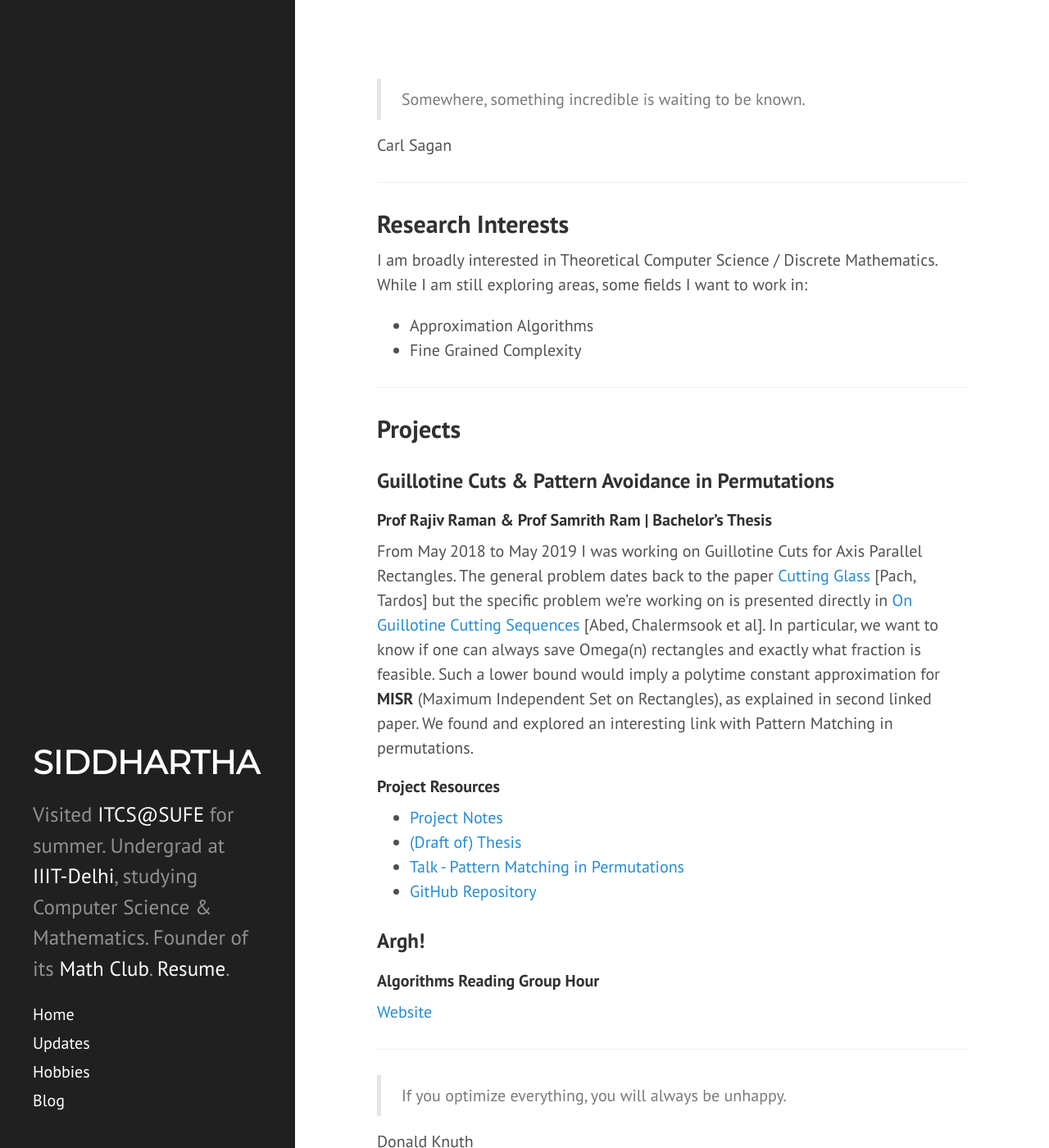
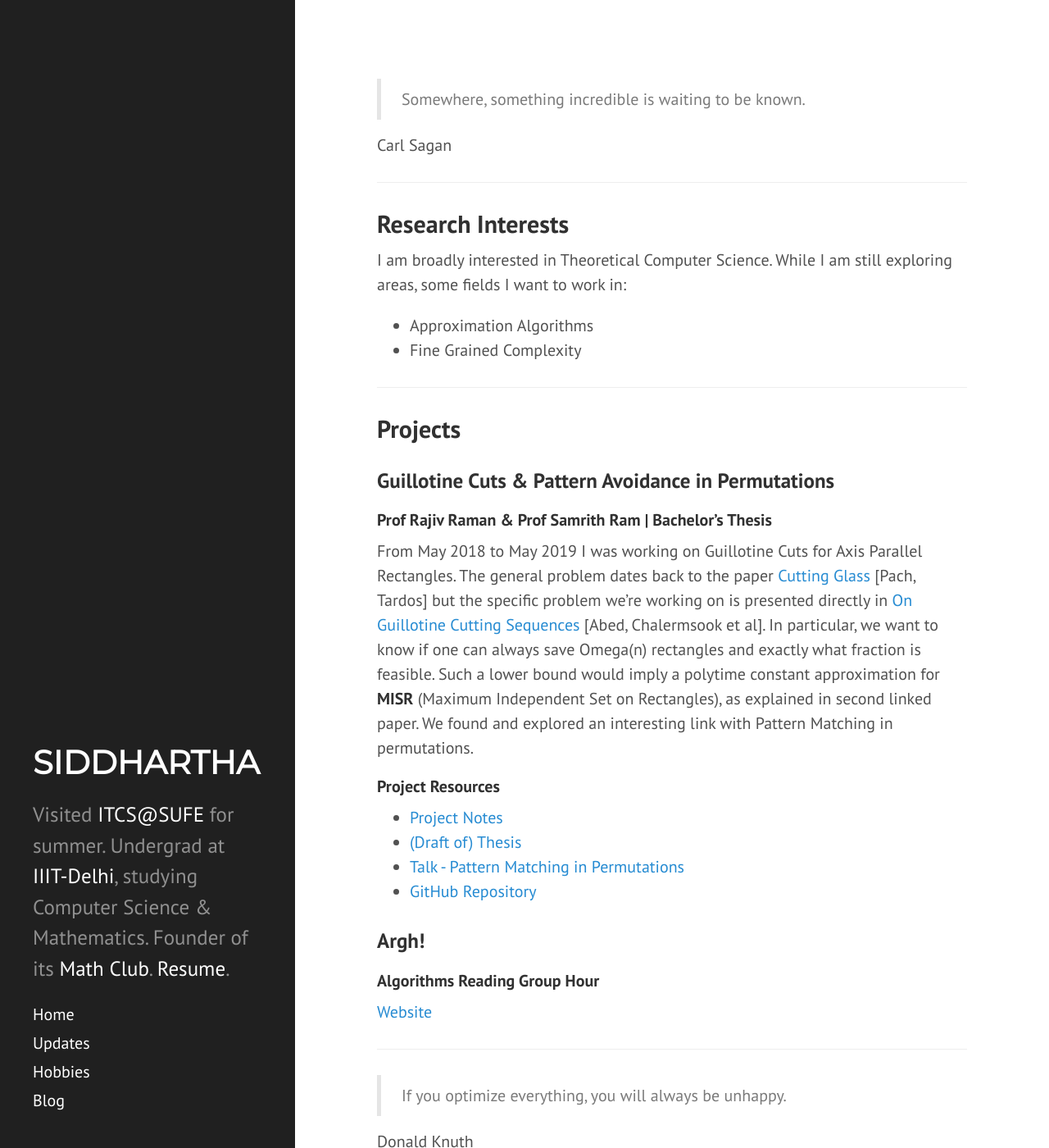
Before and after one commit to siddjai/siddjai.github.io, a Jekyll site: the page built from index.md, in a window 1280 px wide and 1400 px high. Shown: the whole window at 82% size. Built offline with Jekyll 4.4.1, drawn with Linux system fonts in a browser that asks for light colours; nearby versions of some CDN libraries; some of the changed text lies outside the part shown.

Commit message:
Update index.md

```diff
--- a/index.md
+++ b/index.md
@@ -12,7 +12,7 @@ ___
 Research Interests
 ------
 
-I am broadly interested in Theoretical Computer Science / Discrete Mathematics. While I am still exploring areas, some fields I want to work in:
+I am broadly interested in Theoretical Computer Science. While I am still exploring areas, some fields I want to work in:
 
 - Approximation Algorithms
 - Fine Grained Complexity
```
Also changed, not shown: other parts of index.md (+1 -1 lines).
